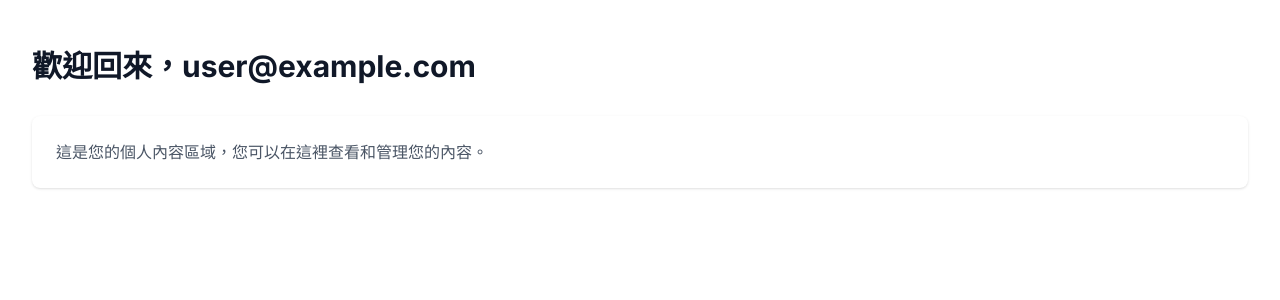
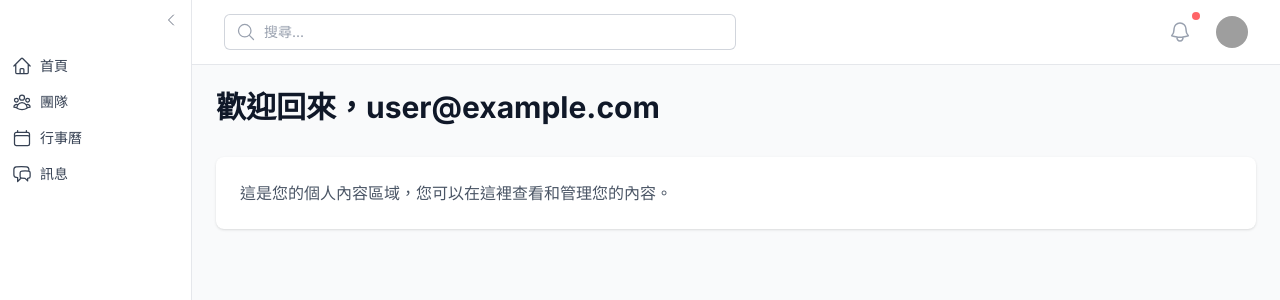
Before and after one commit to ameliaminmin/wholenow-board, a Next.js app: page /contentarea in a window 1280 px wide. Shown: the top 300 px of the page. Built offline with nearby package versions, Linux system fonts and the light colour scheme; no server answers; sample sign-in values are in the browser's storage; grey boxes are pictures that could not be loaded.

Commit message:
在內容區加上左導覽列和上導覽列，導覽列內容還沒調

```diff
--- a/src/app/components/contentarea/Content.tsx
+++ b/src/app/components/contentarea/Content.tsx
@@ -0,0 +1,50 @@
+'use client';
+
+import { useEffect } from 'react';
+import { useRouter } from 'next/navigation';
+import { useAuth } from '@/contexts/AuthContext';
+import TopNav from './TopNav';
+import Sidebar from './Sidebar';
+
+export default function Content() {
+    const router = useRouter();
+    const { user } = useAuth();
+
+    useEffect(() => {
+        // 如果用戶未登入，重定向到登入頁面
+        if (!user) {
+            router.push('/login');
+        }
+    }, [user, router]);
+
+    if (!user) {
+        return null; // 在重定向過程中不顯示任何內容
+    }
+
+    return (
+        <div className="flex h-screen bg-gray-50">
+            {/* 側邊欄 */}
+            <Sidebar />
+
+            {/* 主要內容區域 */}
+            <div className="flex-1 flex flex-col overflow-hidden">
+                {/* 頂部導航 */}
+                <TopNav />
+
+                {/* 內容區域 */}
+                <main className="flex-1 overflow-y-auto p-6">
+                    <div className="max-w-7xl mx-auto">
+                        <h1 className="text-3xl font-bold text-gray-900 dark:text-white mb-8">
+                            歡迎回來，{user.email}
+                        </h1>
+                        <div className="bg-white dark:bg-gray-800 shadow rounded-lg p-6">
+                            <p className="text-gray-600 dark:text-gray-300">
+                                這是您的個人內容區域，您可以在這裡查看和管理您的內容。
+                            </p>
+                        </div>
+                    </div>
+                </main>
+            </div>
+        </div>
+    );
+}
--- a/src/app/components/contentarea/Sidebar.tsx
+++ b/src/app/components/contentarea/Sidebar.tsx
@@ -30,31 +30,30 @@ export default function Sidebar() {
     const [isCollapsed, setIsCollapsed] = useState(false);
 
     return (
-        <div className={`bg-white h-screen transition-all duration-300 ease-in-out ${isCollapsed ? 'w-20' : 'w-64'
-            } border-r border-gray-200`}>
+        <div className={`bg-white h-screen transition-all duration-300 ease-in-out ${isCollapsed ? 'w-16' : 'w-48'} border-r border-gray-200`}>
             {/* 收合按鈕 */}
             <button
                 onClick={() => setIsCollapsed(!isCollapsed)}
-                className="w-full p-4 flex items-center justify-end hover:bg-gray-50"
+                className="w-full p-3 flex items-center justify-end hover:bg-gray-50"
             >
                 {isCollapsed ? (
-                    <ChevronRightIcon className="h-5 w-5 text-gray-500" />
+                    <ChevronRightIcon className="h-4 w-4 text-gray-500" />
                 ) : (
-                    <ChevronLeftIcon className="h-5 w-5 text-gray-500" />
+                    <ChevronLeftIcon className="h-4 w-4 text-gray-500" />
                 )}
             </button>
 
             {/* 導航項目 */}
-            <nav className="mt-4">
+            <nav className="mt-2">
                 {navigation.map((item) => (
                     <Link
                         key={item.name}
                         href={item.href}
-                        className="flex items-center px-4 py-3 text-gray-700 hover:bg-gray-50 hover:text-gray-900"
+                        className="flex items-center px-3 py-2 text-gray-700 hover:bg-gray-50 hover:text-gray-900"
                     >
-                        <item.icon className="h-6 w-6" />
+                        <item.icon className="h-5 w-5" />
                         {!isCollapsed && (
-                            <span className="ml-3">{item.name}</span>
+                            <span className="ml-2 text-sm">{item.name}</span>
                         )}
                     </Link>
                 ))}
--- a/src/app/contentarea/page.tsx
+++ b/src/app/contentarea/page.tsx
@@ -1,38 +1,7 @@
 'use client';
 
-import { useEffect } from 'react';
-import { useRouter } from 'next/navigation';
-import { useAuth } from '@/contexts/AuthContext';
+import Content from '@/app/components/contentarea/Content';
 
 export default function ContentArea() {
-    const router = useRouter();
-    const { user } = useAuth();
-
-    useEffect(() => {
-        // 如果用戶未登入，重定向到登入頁面
-        if (!user) {
-            router.push('/login');
-        }
-    }, [user, router]);
-
-    if (!user) {
-        return null; // 在重定向過程中不顯示任何內容
-    }
-
-    return (
-        <div className="min-h-screen bg-white dark:bg-gray-900">
-            <div className="max-w-7xl mx-auto py-6 sm:px-6 lg:px-8">
-                <div className="px-4 py-6 sm:px-0">
-                    <h1 className="text-3xl font-bold text-gray-900 dark:text-white mb-8">
-                        歡迎回來，{user.email}
-                    </h1>
-                    <div className="bg-white dark:bg-gray-800 shadow rounded-lg p-6">
-                        <p className="text-gray-600 dark:text-gray-300">
-                            這是您的個人內容區域，您可以在這裡查看和管理您的內容。
-                        </p>
-                    </div>
-                </div>
-            </div>
-        </div>
-    );
+    return <Content />;
 }
```
